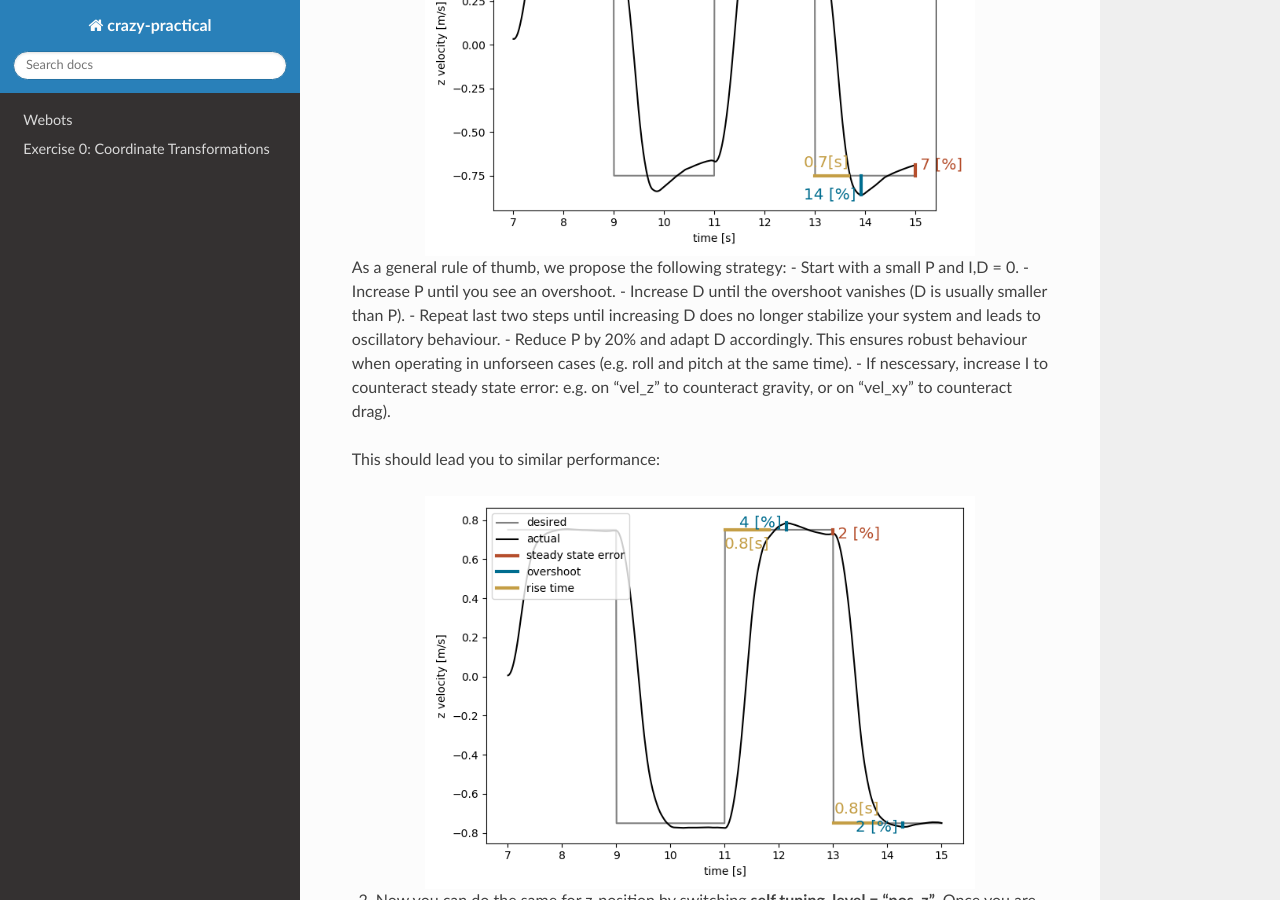
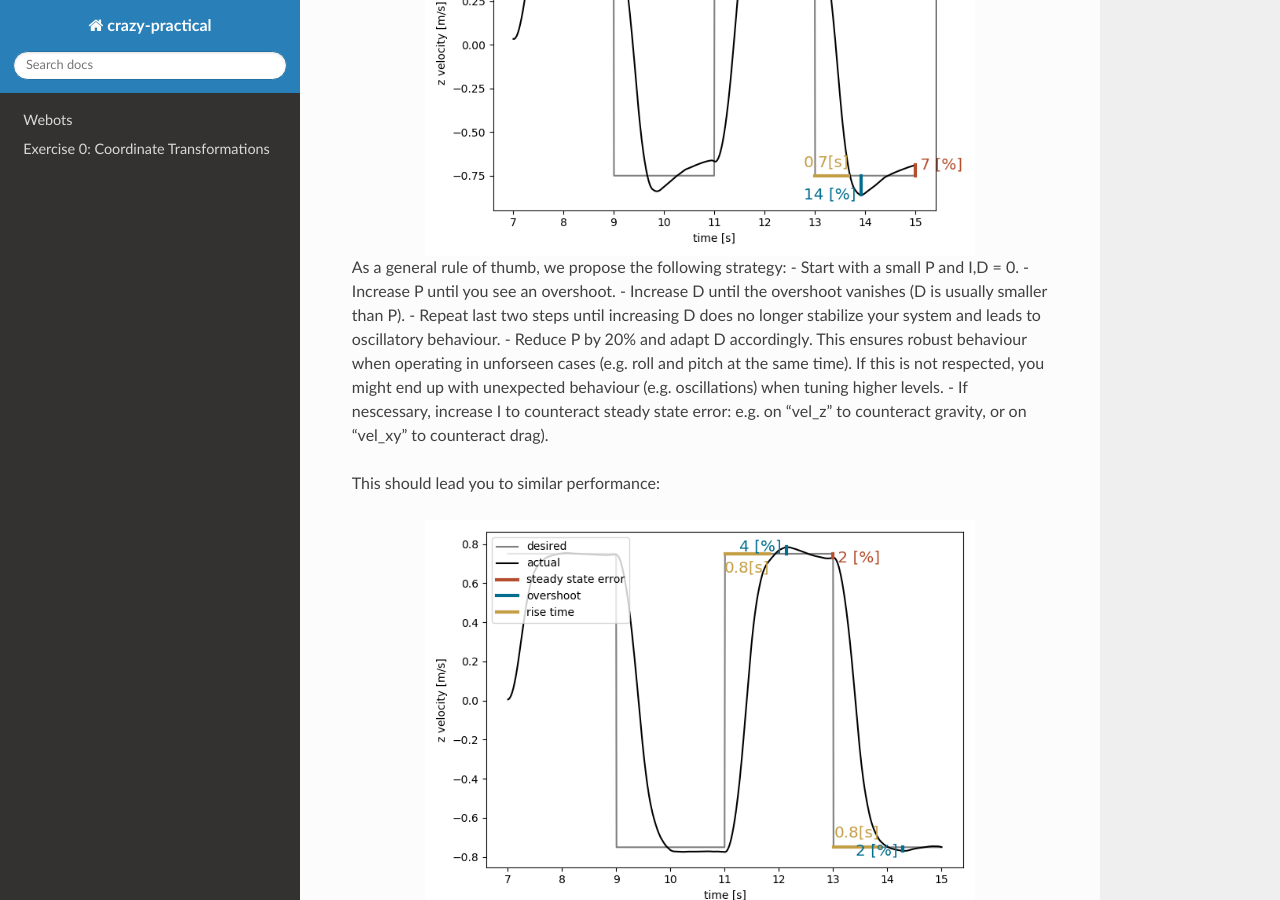
Before and after one commit to lis-epfl/micro-502, a Sphinx documentation site: the page built from docs/exercise_1/exercise_1_description.rst, in a window 1280 px wide and 900 px high, scrolled down 2480 px. Built offline with Sphinx 7.4.7 and the Read the Docs theme 2.0.0, drawn with Linux system fonts in a browser that asks for light colours.

Commit message:
Added more info on excercise 1

```diff
--- a/docs/exercise_1/exercise_1_description.rst
+++ b/docs/exercise_1/exercise_1_description.rst
@@ -48,7 +48,7 @@ As a general rule of thumb, we propose the following strategy:
 - Increase P until you see an overshoot.
 - Increase D until the overshoot vanishes (D is usually smaller than P).
 - Repeat last two steps until increasing D does no longer stabilize your system and leads to oscillatory behaviour.
-- Reduce P by 20% and adapt D accordingly. This ensures robust behaviour when operating in unforseen cases (e.g. roll and pitch at the same time).
+- Reduce P by 20% and adapt D accordingly. This ensures robust behaviour when operating in unforseen cases (e.g. roll and pitch at the same time). If this is not respected, you might end up with unexpected behaviour (e.g. oscillations) when tuning higher levels.
 - If nescessary, increase I to counteract steady state error: e.g. on "vel_z" to counteract gravity, or on "vel_xy" to counteract drag).
 
 This should lead you to similar performance:
```
